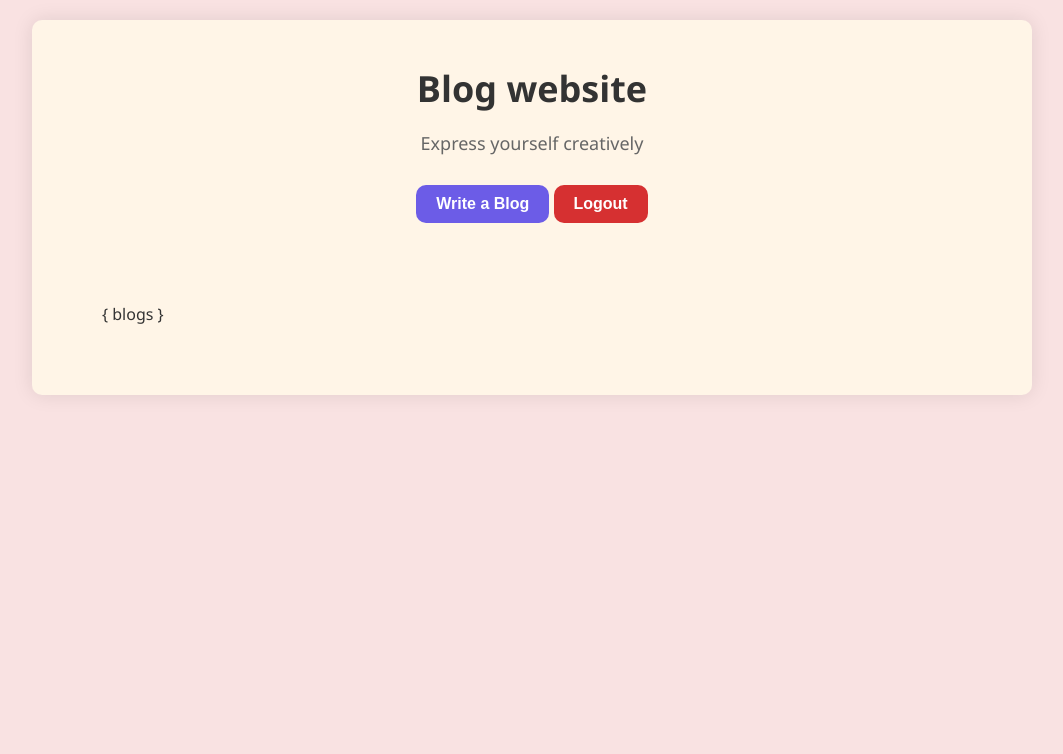
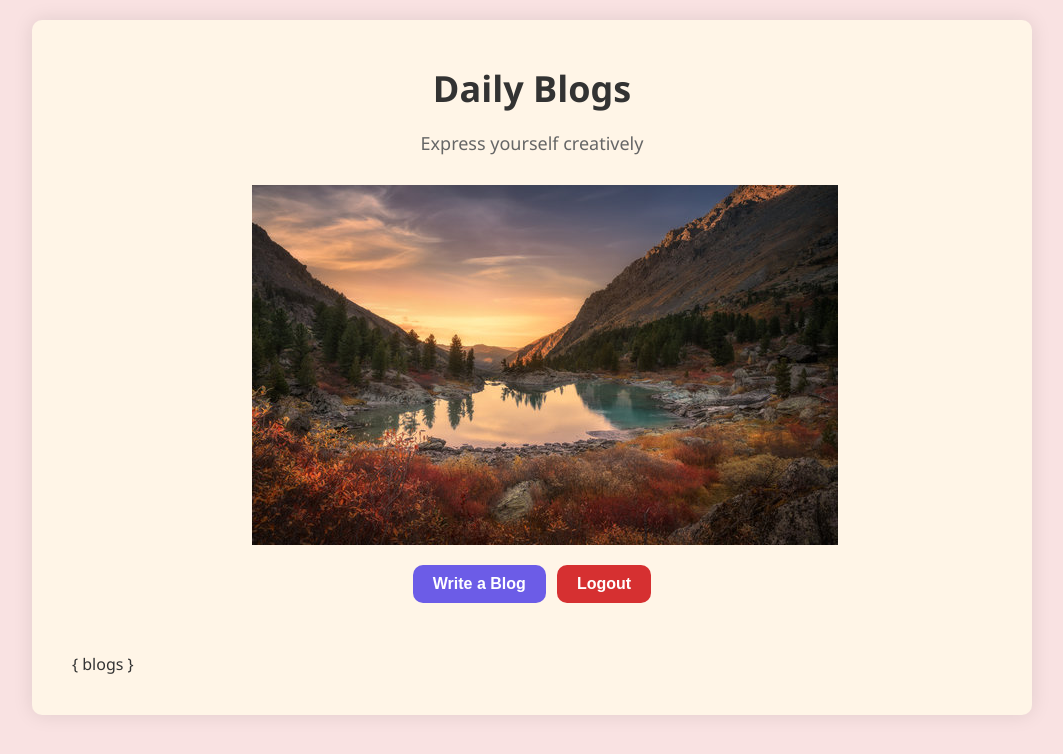
Before and after one commit to Pranjalk02/Blog-Website, a website: page pages/mainPage.html in a window 1280 px wide. Shown: the whole page, without its empty margins (108-1171 px from the left). Drawn offline with Linux system fonts and the light colour scheme.

Commit message:
first commit

```diff
--- a/index.js
+++ b/index.js
@@ -6,9 +6,9 @@ const dotenv = require("dotenv");
 const app = express();
 const PORT = process.env.PORT || 3001;
 
-const MONGODB_URI = process.env.MONGODB_URI || "mongodb+srv://{your_username}:{your_password}@cluster0.7xtwenm.mongodb.net/";
+const MONGODB_URI = process.env.MONGODB_URI || "mongodb+srv://<username>:<password>@cluster0.7xtwenm.mongodb.net/";
 
-
+app.use('/images',express.static('images'));
 app.use(express.urlencoded({ extended: true }));
 app.use(session({
     secret: 'your-secret-key',
--- a/pages/mainPage.html
+++ b/pages/mainPage.html
@@ -20,6 +20,10 @@
             margin: 20px auto;
             border-radius: 10px;
             box-shadow: 0 0 20px rgba(0, 0, 0, 0.1);
+        }
+
+        .img{
+            margin-left: 200px;
         }
         .header {
             text-align: center;
@@ -47,11 +51,13 @@
             cursor: pointer;
             border-radius: 10px;
             transition: all 0.3s ease;
+            margin-top: 15px;
         }
         .button.write {
             background-color: #6c5ce7;
         }
         .button.logout {
+            margin-left: 7px;
             background-color: #d63031;
         }
         .button.write:hover,
@@ -61,9 +67,10 @@
         .blog-container {
             margin-top: 20px;
             display: grid;
-            grid-template-columns: repeat(auto-fit, minmax(300px, 1fr));
-            gap: 50px;
-            padding: 50px;
+            grid-template-columns: repeat(auto-fit, minmax(250px, 1fr));
+            gap: 20px;
+            padding: 20px;
+
         }
         .blog {
             background-color: #fff;
@@ -97,9 +104,12 @@
 <body>
     <div class="container">
         <div class="header">
-            <h1>Blog website</h1>
+            <h1>Daily Blogs</h1>
             <p>Express yourself creatively</p>
         </div>
+        <div class="img">
+            <img src="/images/img1.jpg" alt="img1">
+            </div>
         <div class="buttons">
             <button id="createBlog" class="button write">Write a Blog</button>
             <button id="logout" class="button logout">Logout</button>
```
Also changed, not shown: pages/selectedblog.html (+1 -1 lines), images/img.jpg (added), images/img1.jpg (added).
